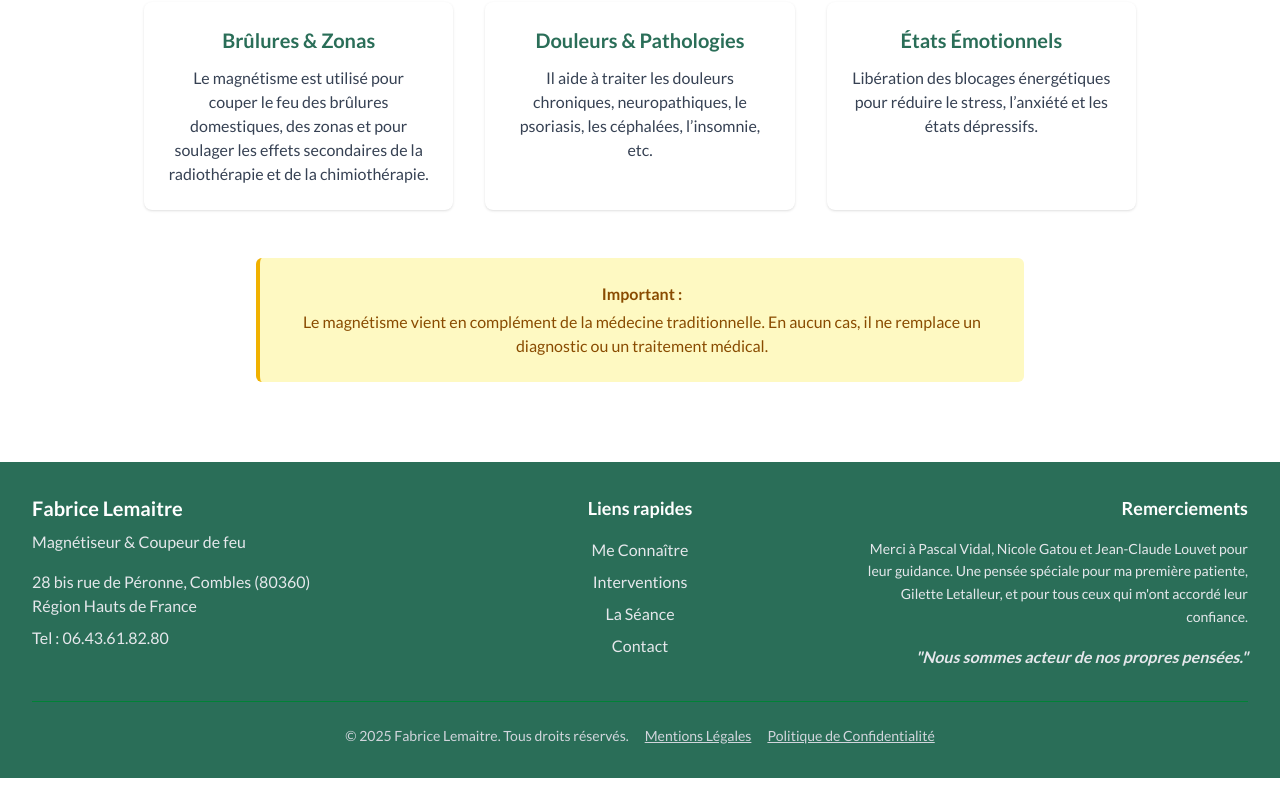
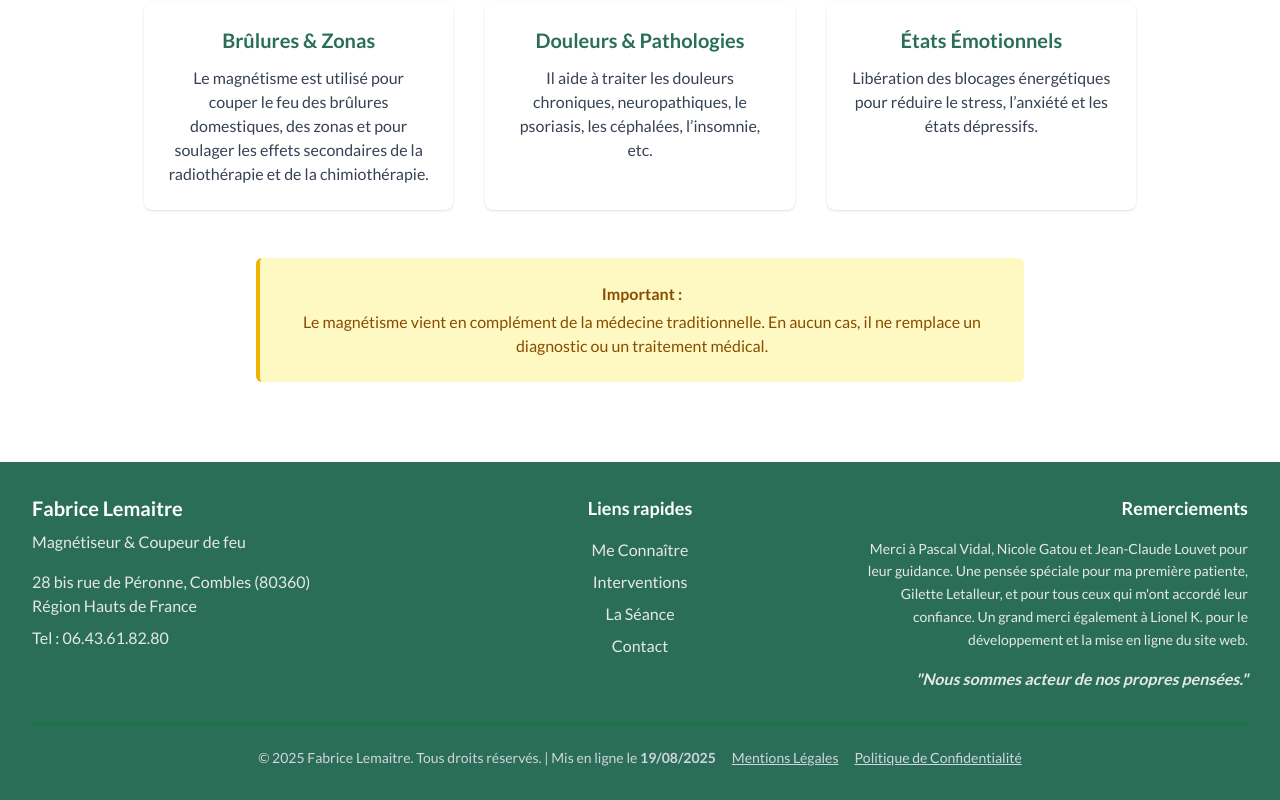
Before and after one commit to Leo70001/site-web-fabrice, a Next.js app: page / in a window 1280 px wide. Shown: the part 1289-2089 px from the top of the page. Before the commit the page ends 2067 px from the top, so only its background shows below. Built offline with nearby package versions, Linux system fonts and the light colour scheme.

Commit message:
Date update, and IOS rendering update

```diff
--- a/app/layout.tsx
+++ b/app/layout.tsx
@@ -15,6 +15,13 @@ export const metadata: Metadata = {
   description:
     "Fabrice Lemaitre, magnétiseur et coupeur de feu depuis 2014 à Combles (80360), vous aide à soulager vos douleurs physiques et émotionnelles.",
   viewport: "width=device-width, initial-scale=1.0",
+  other: {
+    "color-scheme": "light dark", // ✅ iOS Safari respecte clair/sombre
+  },
+  themeColor: [
+    { media: "(prefers-color-scheme: light)", color: "#ffffff" },
+    { media: "(prefers-color-scheme: dark)", color: "#0a0a0a" },
+  ],
 };
 
 export default function RootLayout({
--- a/app/politique-de-confidentialite/page.tsx
+++ b/app/politique-de-confidentialite/page.tsx
@@ -103,7 +103,7 @@ export default function PolitiqueDeConfidentialitePage() {
                             La présente politique peut être modifiée à tout moment pour garantir sa conformité avec la loi en vigueur.
                             Les utilisateurs sont invités à la consulter régulièrement.
                         </p>
-                        <p>Dernière mise à jour : 7 août 2025.</p>
+                        <p>Dernière mise à jour : 22 août 2025.</p>
                     </article>
                 </div>
             </div>
--- a/components/Footer.tsx
+++ b/components/Footer.tsx
@@ -46,7 +46,9 @@ export default function Footer() {
           <div className="text-center md:text-right">
             <h3 className="text-lg font-semibold">Remerciements</h3>
             <p className="mt-4 text-gray-200 text-sm leading-relaxed">
-              Merci à Pascal Vidal, Nicole Gatou et Jean-Claude Louvet pour leur guidance. Une pensée spéciale pour ma première patiente, Gilette Letalleur, et pour tous ceux qui m&apos;ont accordé leur confiance.
+              Merci à Pascal Vidal, Nicole Gatou et Jean-Claude Louvet pour leur guidance.
+              Une pensée spéciale pour ma première patiente, Gilette Letalleur, et pour tous ceux qui m&apos;ont accordé leur confiance.
+              Un grand merci également à Lionel K. pour le développement et la mise en ligne du site web.
             </p>
             <p className="mt-4 font-bold text-gray-200 italic">
               &quot;Nous sommes acteur de nos propres pensées.&quot;
@@ -58,7 +60,10 @@ export default function Footer() {
         {/* Bottom Bar */}
         <div className="mt-8 border-t border-green-700 pt-6 text-center text-sm text-gray-300">
           <div className="flex flex-col sm:flex-row justify-center items-center gap-x-4 gap-y-2">
-            <span>&copy; {new Date().getFullYear()} Fabrice Lemaitre. Tous droits réservés.</span>
+            <span>
+              &copy; {new Date().getFullYear()} Fabrice Lemaitre. Tous droits réservés.
+              | Mis en ligne le <strong>19/08/2025</strong>
+            </span>
             <div className="flex gap-x-4">
               <Link href="/mentions-legales" className="hover:text-white underline transition-colors">
                 Mentions Légales
```
